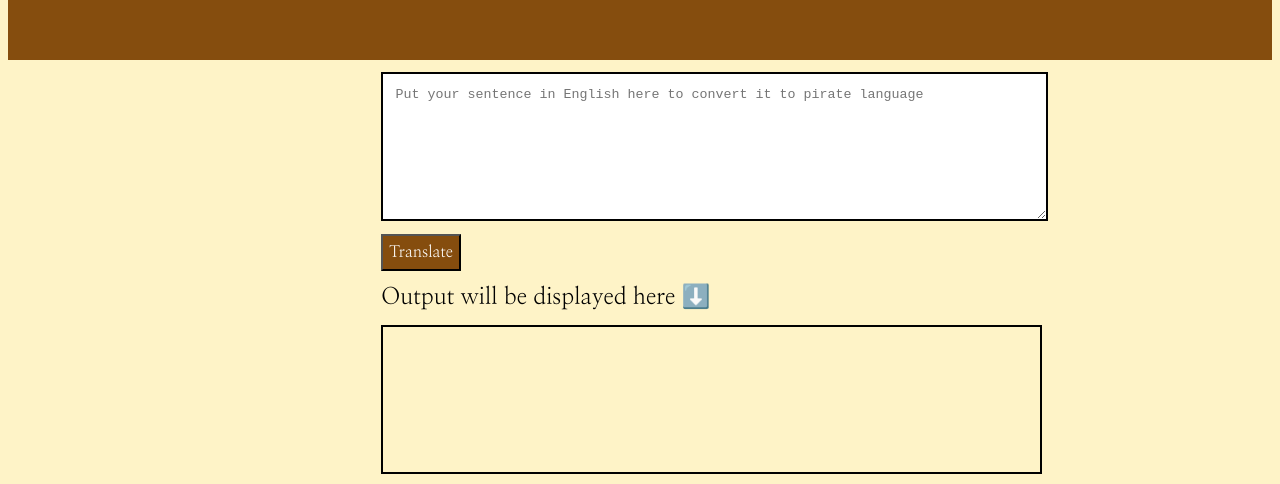
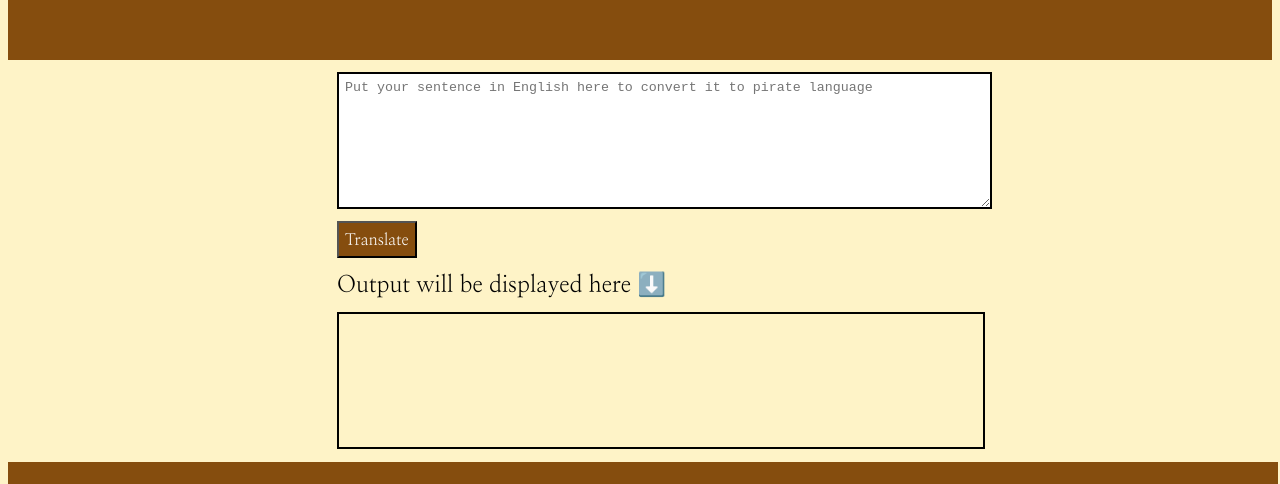
Before and after one commit to Sanika03/Pirates-talk, a plain HTML site: page index.html in a window 1280 px wide. Shown: the part 119-603 px from the top of the page. Drawn offline with Linux system fonts and the light colour scheme.

Commit message:
changed styling

```diff
--- a/index.html
+++ b/index.html
@@ -38,15 +38,15 @@
             border: 2px solid black;
             width: 101%;
             height: 15vh;
-            margin: 2% 9% 2% 9%;
-            padding: 2% 2%;
+            margin: 2% 2% ;
+            padding: 1%;
         }
 
         #btn-translate{
             display: block;
             background-color: var(--primary-color);
             color: var(--text-color);
-            margin: 2% 9% 2% 9%;
+            margin: 2% 2%;
             padding: 1% 1%;
             font-family: 'Nanum Myeongjo', serif;
             font-size: medium;
@@ -54,7 +54,7 @@
 
         .text-style {
             display: block;
-            margin: 2% 9% 2% 9%;
+            margin: 2% 2%;
             font-size: larger;
             width: 100%;
         }
@@ -64,8 +64,8 @@
             border: 2px solid black;
             width: 100%;
             height: 15vh;
-            margin: 2% 9% 2% 9%;
-            padding: 2% 2%;
+            margin: 2% 2%;
+            padding: 1%;
             overflow: scroll;
         }
 
```
